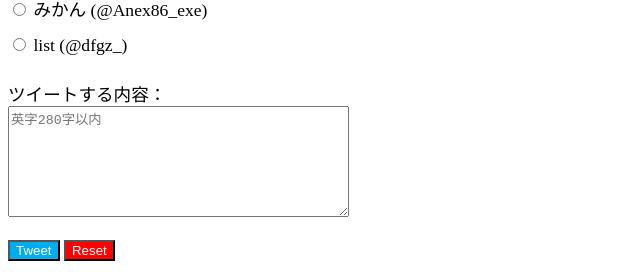
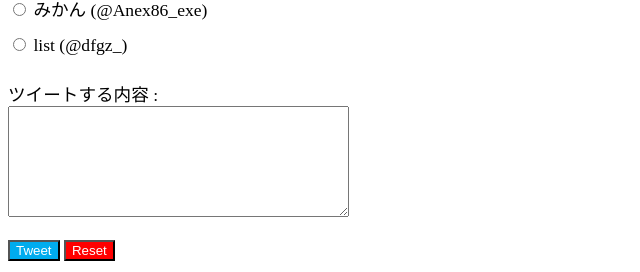
Before and after one commit to temmie-v/Simple-TweetDeck, a plain HTML site: page index.html in a window 1280 px wide. Shown: the part 177-449 px from the top of the page, without its empty margins (0-640 px from the left). Drawn offline with Linux system fonts and the light colour scheme.

Commit message:
Update index.html

```diff
--- a/index.html
+++ b/index.html
@@ -11,26 +11,20 @@
         h2 {
             color: #00acee;
         }
-
         p {
             font-size: 1.1em;
         }
-
         /* 継承のテスト */
         .bg-yellow {
             background: yellow;
         }
-
         .account {
             line-height: 2em;
         }
-
         input[type="submit"] {
             background: #00acee;
-
             color: white;
         }
-
         input[type="reset"] {
             background: red;
             color: white;
@@ -67,11 +61,11 @@
         </p>
 
         <p>
-            ツイートする内容：
+            ツイートする内容 :
             <br>
             <label>
-                <textarea name="tweet" wrap="soft" minlength="1" maxlength="280" cols="40" rows="7"
-                    placeholder="英字280字以内"></textarea>
+                <textarea name="tweet" wrap="soft" minlength="1" maxlength="280" cols="40" rows="7" placeholder="英字280字以内">
+                </textarea>
             </label>
         </p>
         <p>
```
